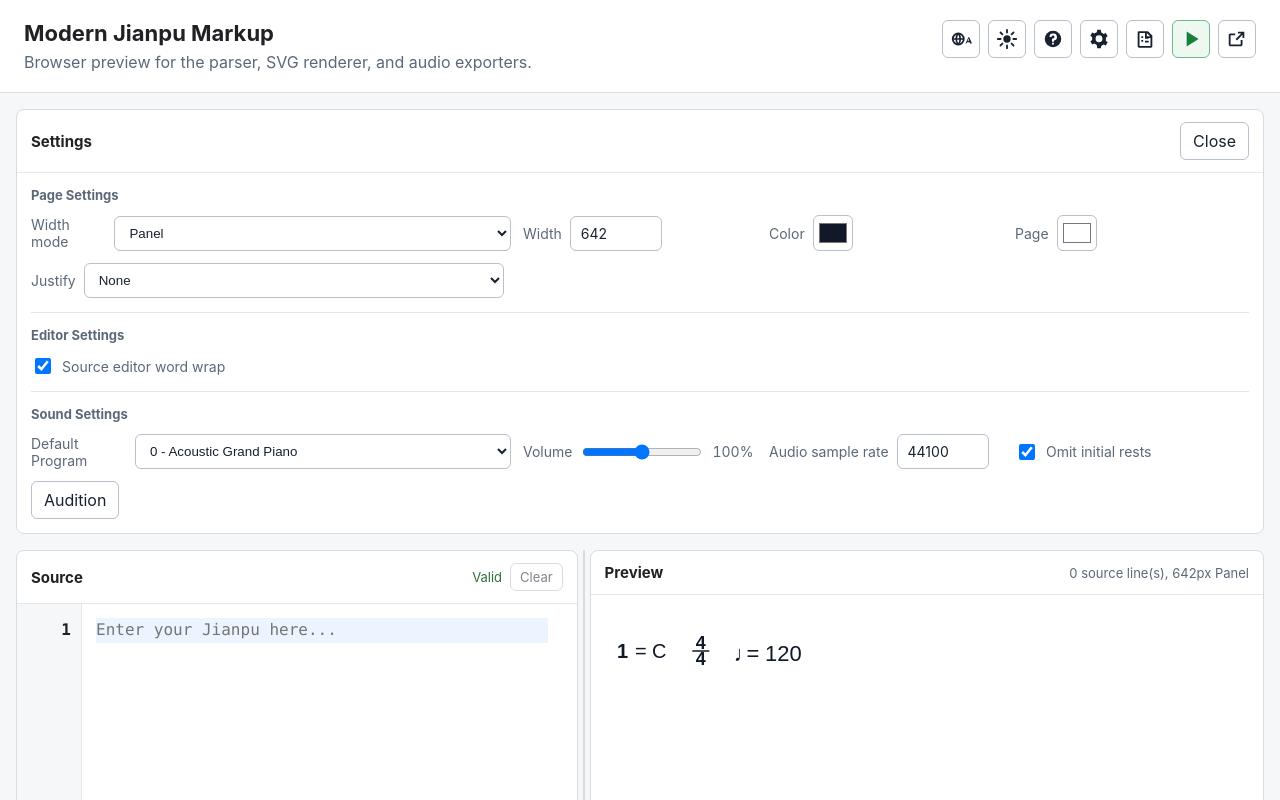
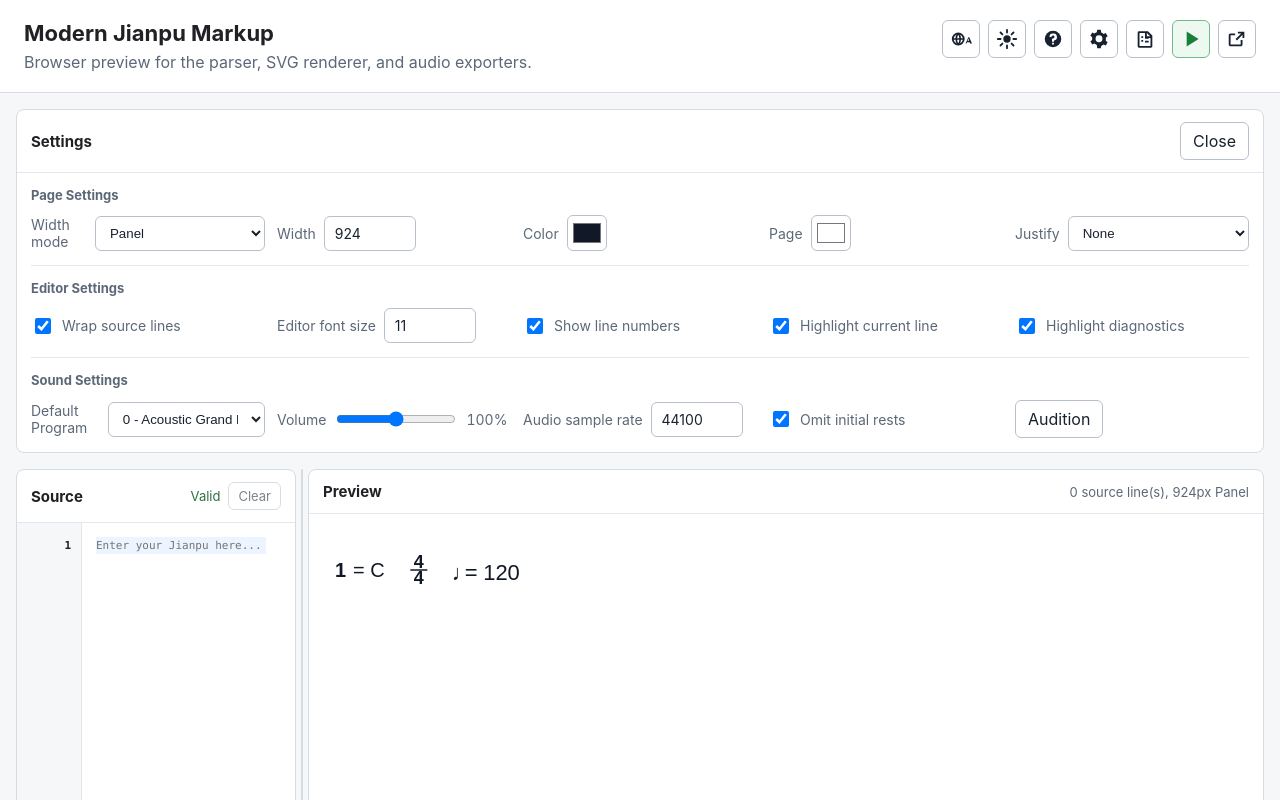
Before and after one commit to Yaossg/potato-jianpu, a React (Vite) app: page / in a window 1280 px wide. Both pictures are taken after a click on the button 1099 px from the left and 39 px from the top of the page. Shown: the top 800 px of the page. Built offline with nearby package versions, Linux system fonts and the light colour scheme.

Commit message:
Add editor display settings

```diff
--- a/src/web/App.tsx
+++ b/src/web/App.tsx
@@ -31,12 +31,20 @@ const DRUM_AUDITION_SOURCE = "X X X X";
 const LANGUAGE_STORAGE_KEY = "modern-jianpu-markup-language";
 const SOURCE_STORAGE_KEY = "modern-jianpu-markup-source";
 const SOURCE_WRAP_STORAGE_KEY = "modern-jianpu-markup-source-wrap";
+const EDITOR_FONT_SIZE_STORAGE_KEY = "modern-jianpu-markup-editor-font-size";
+const SHOW_LINE_NUMBERS_STORAGE_KEY = "modern-jianpu-markup-show-line-numbers";
+const HIGHLIGHT_CURRENT_LINE_STORAGE_KEY = "modern-jianpu-markup-highlight-current-line";
+const HIGHLIGHT_DIAGNOSTICS_STORAGE_KEY = "modern-jianpu-markup-highlight-diagnostics";
+const EDITOR_PANE_PERCENT_STORAGE_KEY = "modern-jianpu-markup-editor-pane-percent";
 const DEFAULT_PAGE_WIDTH = 1000;
 const MIN_PAGE_WIDTH = 240;
 const MAX_PAGE_WIDTH = 2000;
 const PREVIEW_HORIZONTAL_PADDING = 32;
 const MIN_WORKSPACE_PANE_WIDTH = 280;
 const DEFAULT_EDITOR_PANE_PERCENT = 45;
+const DEFAULT_EDITOR_FONT_SIZE = 14;
+const MIN_EDITOR_FONT_SIZE = 11;
+const MAX_EDITOR_FONT_SIZE = 22;
 
 function storedLanguage(): Language | null {
   try {
@@ -67,6 +75,24 @@ function storedSourceWrap(): boolean {
   }
 }
 
+function storedBoolean(key: string, fallback: boolean): boolean {
+  try {
+    const value = window.localStorage.getItem(key);
+    return value === null ? fallback : value !== "false";
+  } catch {
+    return fallback;
+  }
+}
+
+function storedNumber(key: string, fallback: number, min: number, max: number): number {
+  try {
+    const value = Number(window.localStorage.getItem(key));
+    return Number.isFinite(value) ? Math.min(max, Math.max(min, Math.round(value))) : fallback;
+  } catch {
+    return fallback;
+  }
+}
+
 function initialLanguage(): Language {
   if (typeof window === "undefined") {
     return "en";
@@ -86,6 +112,20 @@ function initialSourceWrap(): boolean {
     return true;
   }
   return storedSourceWrap();
+}
+
+function initialEditorFontSize(): number {
+  if (typeof window === "undefined") {
+    return DEFAULT_EDITOR_FONT_SIZE;
+  }
+  return storedNumber(EDITOR_FONT_SIZE_STORAGE_KEY, DEFAULT_EDITOR_FONT_SIZE, MIN_EDITOR_FONT_SIZE, MAX_EDITOR_FONT_SIZE);
+}
+
+function initialEditorPanePercent(): number {
+  if (typeof window === "undefined") {
+    return DEFAULT_EDITOR_PANE_PERCENT;
+  }
+  return storedNumber(EDITOR_PANE_PERCENT_STORAGE_KEY, DEFAULT_EDITOR_PANE_PERCENT, 1, 99);
 }
 
 function diagnosticSummary(language: Language, ok: boolean, diagnostics: Array<{ severity: "error" | "warning" }>): string {
@@ -113,6 +153,10 @@ function audioExportSummary(language: Language, noteCount: number, seconds: numb
 export function App() {
   const [source, setSource] = useState(() => initialSource());
   const [sourceWrap, setSourceWrap] = useState(() => initialSourceWrap());
+  const [editorFontSize, setEditorFontSize] = useState(() => initialEditorFontSize());
+  const [showLineNumbers, setShowLineNumbers] = useState(() => storedBoolean(SHOW_LINE_NUMBERS_STORAGE_KEY, true));
+  const [highlightCurrentLine, setHighlightCurrentLine] = useState(() => storedBoolean(HIGHLIGHT_CURRENT_LINE_STORAGE_KEY, true));
+  const [highlightDiagnostics, setHighlightDiagnostics] = useState(() => storedBoolean(HIGHLIGHT_DIAGNOSTICS_STORAGE_KEY, true));
   const [language, setLanguage] = useState<Language>(() => initialLanguage());
   const [isPlaying, setIsPlaying] = useState(false);
   const [activeNoteIndices, setActiveNoteIndices] = useState<number[]>([]);
@@ -133,7 +177,7 @@ export function App() {
   const [showExamples, setShowExamples] = useState(false);
   const [pendingExampleSource, setPendingExampleSource] = useState<string | null>(null);
   const [confirmClearSource, setConfirmClearSource] = useState(false);
-  const [editorPanePercent, setEditorPanePercent] = useState(DEFAULT_EDITOR_PANE_PERCENT);
+  const [editorPanePercent, setEditorPanePercent] = useState(() => initialEditorPanePercent());
   const playerRef = useRef<PreviewAudioPlayer | null>(null);
   const workspaceRef = useRef<HTMLElement | null>(null);
   const previewPanelRef = useRef<HTMLElement | null>(null);
@@ -184,6 +228,46 @@ export function App() {
       // Editor preference persistence is optional.
     }
   }, [sourceWrap]);
+
+  useEffect(() => {
+    try {
+      window.localStorage.setItem(EDITOR_FONT_SIZE_STORAGE_KEY, String(editorFontSize));
+    } catch {
+      // Editor preference persistence is optional.
+    }
+  }, [editorFontSize]);
+
+  useEffect(() => {
+    try {
+      window.localStorage.setItem(SHOW_LINE_NUMBERS_STORAGE_KEY, String(showLineNumbers));
+    } catch {
+      // Editor preference persistence is optional.
+    }
+  }, [showLineNumbers]);
+
+  useEffect(() => {
+    try {
+      window.localStorage.setItem(HIGHLIGHT_CURRENT_LINE_STORAGE_KEY, String(highlightCurrentLine));
+    } catch {
+      // Editor preference persistence is optional.
+    }
+  }, [highlightCurrentLine]);
+
+  useEffect(() => {
+    try {
+      window.localStorage.setItem(HIGHLIGHT_DIAGNOSTICS_STORAGE_KEY, String(highlightDiagnostics));
+    } catch {
+      // Editor preference persistence is optional.
+    }
+  }, [highlightDiagnostics]);
+
+  useEffect(() => {
+    try {
+      window.localStorage.setItem(EDITOR_PANE_PERCENT_STORAGE_KEY, String(Math.round(editorPanePercent * 10) / 10));
+    } catch {
+      // Editor preference persistence is optional.
+    }
+  }, [editorPanePercent]);
 
   useEffect(() => {
     const element = previewPanelRef.current;
@@ -510,6 +594,12 @@ export function App() {
           audioSampleRate={audioSampleRate}
           omitInitialRests={omitInitialRests}
           sourceWrap={sourceWrap}
+          editorFontSize={editorFontSize}
+          minEditorFontSize={MIN_EDITOR_FONT_SIZE}
+          maxEditorFontSize={MAX_EDITOR_FONT_SIZE}
+          showLineNumbers={showLineNumbers}
+          highlightCurrentLine={highlightCurrentLine}
+          highlightDiagnostics={highlightDiagnostics}
           onClose={() => setShowSettings(false)}
           onPageWidthModeChange={setPageWidthMode}
           onManualPageWidthChange={setManualPageWidth}
@@ -521,6 +611,10 @@ export function App() {
           onAudioSampleRateChange={setAudioSampleRate}
           onOmitInitialRestsChange={setOmitInitialRests}
           onSourceWrapChange={setSourceWrap}
+          onEditorFontSizeChange={setEditorFontSize}
+          onShowLineNumbersChange={setShowLineNumbers}
+          onHighlightCurrentLineChange={setHighlightCurrentLine}
+          onHighlightDiagnosticsChange={setHighlightDiagnostics}
           onAuditionProgram={() => void auditionProgram()}
         />
       )}
@@ -572,6 +666,10 @@ export function App() {
           ok={parsed.ok}
           summary={diagnosticSummary(language, parsed.ok, parsed.diagnostics)}
           sourceWrap={sourceWrap}
+          editorFontSize={editorFontSize}
+          showLineNumbers={showLineNumbers}
+          highlightCurrentLine={highlightCurrentLine}
+          highlightDiagnostics={highlightDiagnostics}
           t={t}
           onSourceChange={updateSource}
           onClearRequest={() => setConfirmClearSource(true)}
--- a/src/web/SettingsPanel.tsx
+++ b/src/web/SettingsPanel.tsx
@@ -1,3 +1,4 @@
+import { useEffect, useState } from "react";
 import { DRUM_PROGRAMS, GM_PROGRAMS } from "../index.js";
 import type { JustifyMode, PageWidthMode, TranslationKey } from "./i18n.js";
 
@@ -18,6 +19,12 @@ interface SettingsPanelProps {
   audioSampleRate: number;
   omitInitialRests: boolean;
   sourceWrap: boolean;
+  editorFontSize: number;
+  minEditorFontSize: number;
+  maxEditorFontSize: number;
+  showLineNumbers: boolean;
+  highlightCurrentLine: boolean;
+  highlightDiagnostics: boolean;
   onClose: () => void;
   onPageWidthModeChange: (mode: PageWidthMode) => void;
   onManualPageWidthChange: (width: number) => void;
@@ -29,6 +36,10 @@ interface SettingsPanelProps {
   onAudioSampleRateChange: (sampleRate: number) => void;
   onOmitInitialRestsChange: (omit: boolean) => void;
   onSourceWrapChange: (wrap: boolean) => void;
+  onEditorFontSizeChange: (fontSize: number) => void;
+  onShowLineNumbersChange: (show: boolean) => void;
+  onHighlightCurrentLineChange: (highlight: boolean) => void;
+  onHighlightDiagnosticsChange: (highlight: boolean) => void;
   onAuditionProgram: () => void;
 }
 
@@ -38,6 +49,10 @@ function toPageWidthMode(value: string): PageWidthMode {
 
 function toJustifyMode(value: string): JustifyMode {
   return value === "except-last" || value === "all" ? value : "none";
+}
+
+function clampRounded(value: number, min: number, max: number): number {
+  return Math.min(max, Math.max(min, Math.round(value)));
 }
 
 export function SettingsPanel({
@@ -57,6 +72,12 @@ export function SettingsPanel({
   audioSampleRate,
   omitInitialRests,
   sourceWrap,
+  editorFontSize,
+  minEditorFontSize,
+  maxEditorFontSize,
+  showLineNumbers,
+  highlightCurrentLine,
+  highlightDiagnostics,
   onClose,
   onPageWidthModeChange,
   onManualPageWidthChange,
@@ -68,9 +89,29 @@ export function SettingsPanel({
   onAudioSampleRateChange,
   onOmitInitialRestsChange,
   onSourceWrapChange,
+  onEditorFontSizeChange,
+  onShowLineNumbersChange,
+  onHighlightCurrentLineChange,
+  onHighlightDiagnosticsChange,
   onAuditionProgram,
 }: SettingsPanelProps) {
   const displayedPageWidth = pageWidthMode === "panel" ? panelPageWidth : pageWidthMode === "content" ? contentPageWidth : manualPageWidth;
+  const [editorFontSizeDraft, setEditorFontSizeDraft] = useState(() => String(editorFontSize));
+
+  useEffect(() => {
+    setEditorFontSizeDraft(String(editorFontSize));
+  }, [editorFontSize]);
+
+  function commitEditorFontSizeDraft() {
+    const value = Number(editorFontSizeDraft);
+    if (!Number.isFinite(value)) {
+      setEditorFontSizeDraft(String(editorFontSize));
+      return;
+    }
+    const nextFontSize = clampRounded(value, minEditorFontSize, maxEditorFontSize);
+    setEditorFontSizeDraft(String(nextFontSize));
+    onEditorFontSizeChange(nextFontSize);
+  }
 
   return (
     <section className="settings-panel">
@@ -134,6 +175,42 @@ export function SettingsPanel({
             <label className="checkbox-control">
               <input type="checkbox" checked={sourceWrap} onChange={(event) => onSourceWrapChange(event.target.checked)} />
               {t("sourceWrap")}
+            </label>
+            <label className="number-control">
+              {t("editorFontSize")}
+              <input
+                type="number"
+                min={minEditorFontSize}
+                max={maxEditorFontSize}
+                step={1}
+                value={editorFontSizeDraft}
+                onChange={(event) => {
+                  const draft = event.target.value;
+                  setEditorFontSizeDraft(draft);
+                  const value = Number(draft);
+                  if (Number.isFinite(value) && value >= minEditorFontSize && value <= maxEditorFontSize) {
+                    onEditorFontSizeChange(Math.round(value));
+                  }
+                }}
+                onBlur={commitEditorFontSizeDraft}
+                onKeyDown={(event) => {
+                  if (event.key === "Enter") {
+                    event.currentTarget.blur();
+                  }
+                }}
+              />
+            </label>
+            <label className="checkbox-control">
+              <input type="checkbox" checked={showLineNumbers} onChange={(event) => onShowLineNumbersChange(event.target.checked)} />
+              {t("showLineNumbers")}
+            </label>
+            <label className="checkbox-control">
+              <input type="checkbox" checked={highlightCurrentLine} onChange={(event) => onHighlightCurrentLineChange(event.target.checked)} />
+              {t("highlightCurrentLine")}
+            </label>
+            <label className="checkbox-control">
+              <input type="checkbox" checked={highlightDiagnostics} onChange={(event) => onHighlightDiagnosticsChange(event.target.checked)} />
+              {t("highlightDiagnostics")}
             </label>
           </div>
         </section>
--- a/src/web/SourceEditor.tsx
+++ b/src/web/SourceEditor.tsx
@@ -1,5 +1,5 @@
 import { useLayoutEffect, useMemo, useRef, useState } from "react";
-import type { UIEvent } from "react";
+import type { CSSProperties, UIEvent } from "react";
 import type { Diagnostic } from "../core/model.js";
 import { diagnosticHighlightParts, sourceLineAtOffset, sourceLineNumbers, sourceLines } from "./diagnostics.js";
 import type { TranslationKey } from "./i18n.js";
@@ -10,6 +10,10 @@ interface SourceEditorProps {
   ok: boolean;
   summary: string;
   sourceWrap: boolean;
+  editorFontSize: number;
+  showLineNumbers: boolean;
+  highlightCurrentLine: boolean;
+  highlightDiagnostics: boolean;
   t: (key: TranslationKey) => string;
   onSourceChange: (source: string) => void;
   onClearRequest: () => void;
@@ -57,6 +61,10 @@ export function SourceEditor({
   ok,
   summary,
   sourceWrap,
+  editorFontSize,
+  showLineNumbers,
+  highlightCurrentLine,
+  highlightDiagnostics,
   t,
   onSourceChange,
   onClearRequest,
@@ -69,7 +77,7 @@ export function SourceEditor({
   const editorHighlightRef = useRef<HTMLPreElement | null>(null);
   const editorLineNumbersRef = useRef<HTMLDivElement | null>(null);
   const [lineHeights, setLineHeights] = useState<number[]>([]);
-  const diagnosticHighlights = useMemo(() => diagnosticHighlightParts(source, diagnostics), [diagnostics, source]);
+  const diagnosticHighlights = useMemo(() => diagnosticHighlightParts(source, highlightDiagnostics ? diagnostics : []), [diagnostics, highlightDiagnostics, source]);
   const editorLines = useMemo(() => sourceLines(source), [source]);
   const lineNumbers = useMemo(() => sourceLineNumbers(source), [source]);
   const diagnosticsByLine = useMemo(() => lineDiagnosticSummaries(diagnostics), [diagnostics]);
@@ -88,7 +96,7 @@ export function SourceEditor({
     const observer = new ResizeObserver(updateLineHeights);
     observer.observe(layer);
     return () => observer.disconnect();
-  }, [editorLines, sourceWrap]);
+  }, [editorLines, sourceWrap, editorFontSize, showLineNumbers]);
 
   function updateSource(nextSource: string, selectionStart: number) {
     setCurrentEditorLine(sourceLineAtOffset(nextSource, selectionStart));
@@ -146,7 +154,11 @@ export function SourceEditor({
           </button>
         </div>
       </div>
-      <div className={`editor-field ${sourceWrap ? "editor-wrap" : "editor-nowrap"}`}>
+      <div
+        className={`editor-field ${sourceWrap ? "editor-wrap" : "editor-nowrap"}${showLineNumbers ? "" : " editor-hide-line-numbers"}${highlightCurrentLine ? "" : " editor-hide-current-line"}`}
+        style={{ "--editor-font-size": `${editorFontSize}px` } as CSSProperties}
+      >
+        {showLineNumbers && (
           <div className="editor-line-numbers" ref={editorLineNumbersRef}>
             {lineNumbers.map((lineNumber, index) => {
               const lineDiagnostic = diagnosticsByLine.get(lineNumber);
@@ -170,6 +182,7 @@ export function SourceEditor({
               );
             })}
           </div>
+        )}
         <div className="editor-source-layer">
           <pre className="editor-current-line" ref={editorCurrentLineRef} aria-hidden="true">
             {editorLines.map((line, index) => (
--- a/src/web/i18n.ts
+++ b/src/web/i18n.ts
@@ -49,6 +49,10 @@ export type TranslationKey =
   | "audioSampleRate"
   | "omitInitialRests"
   | "sourceWrap"
+  | "editorFontSize"
+  | "showLineNumbers"
+  | "highlightCurrentLine"
+  | "highlightDiagnostics"
   | "audition"
   | "source"
   | "sourcePlaceholder"
@@ -113,7 +117,11 @@ const translations: { en: Record<TranslationKey, string>; zh: Partial<Record<Tra
     volume: "Volume",
     audioSampleRate: "Audio sample rate",
     omitInitialRests: "Omit initial rests",
-    sourceWrap: "Source editor word wrap",
+    sourceWrap: "Wrap source lines",
+    editorFontSize: "Editor font size",
+    showLineNumbers: "Show line numbers",
+    highlightCurrentLine: "Highlight current line",
+    highlightDiagnostics: "Highlight diagnostics",
     audition: "Audition",
     source: "Source",
     sourcePlaceholder: "Enter your Jianpu here...",
@@ -177,6 +185,10 @@ const translations: { en: Record<TranslationKey, string>; zh: Partial<Record<Tra
     audioSampleRate: "音频采样率",
     omitInitialRests: "忽略开头休止符",
     sourceWrap: "源码自动换行",
+    editorFontSize: "编辑器字号",
+    showLineNumbers: "显示行号",
+    highlightCurrentLine: "高亮当前行",
+    highlightDiagnostics: "高亮诊断",
     audition: "试听",
     source: "源码",
     sourcePlaceholder: "在这里输入简谱...",
--- a/src/web/styles.css
+++ b/src/web/styles.css
@@ -385,12 +385,8 @@ button:disabled {
   align-items: center;
 }
 
-.settings-grid .select-control {
-  grid-column: span 2;
-}
-
 .settings-grid .select-control select {
-  width: min(420px, 100%);
+  width: min(280px, 100%);
 }
 
 .settings-grid button {
@@ -499,6 +495,11 @@ button:disabled {
   grid-template-columns: minmax(44px, max-content) minmax(0, 1fr);
   min-height: 520px;
   background: var(--panel-bg);
+  --editor-font-size: 14px;
+}
+
+.editor-hide-line-numbers {
+  grid-template-columns: minmax(0, 1fr);
 }
 
 .editor-line-numbers,
@@ -506,6 +507,7 @@ button:disabled {
 .editor-highlights,
 textarea {
   font-family: "Cascadia Code", "Fira Code", Consolas, monospace;
+  font-size: var(--editor-font-size);
   font-variant-ligatures: none;
   font-feature-settings:
     "liga" 0,
@@ -616,6 +618,10 @@ textarea {
 
 .editor-current-line .current {
   background: rgba(96, 165, 250, 0.12);
+}
+
+.editor-hide-current-line .editor-current-line .current {
+  background: transparent;
 }
 
 .editor-highlights {
@@ -751,10 +757,6 @@ textarea {
     display: none;
   }
 
-  .settings-grid .select-control {
-    grid-column: auto;
-  }
-
   .editor-field,
   textarea {
     min-height: 360px;
```
Also changed, not shown: 2 other files (tests, documents, lock files or other folders). Lines whose indentation alone changed are shown as unchanged.
